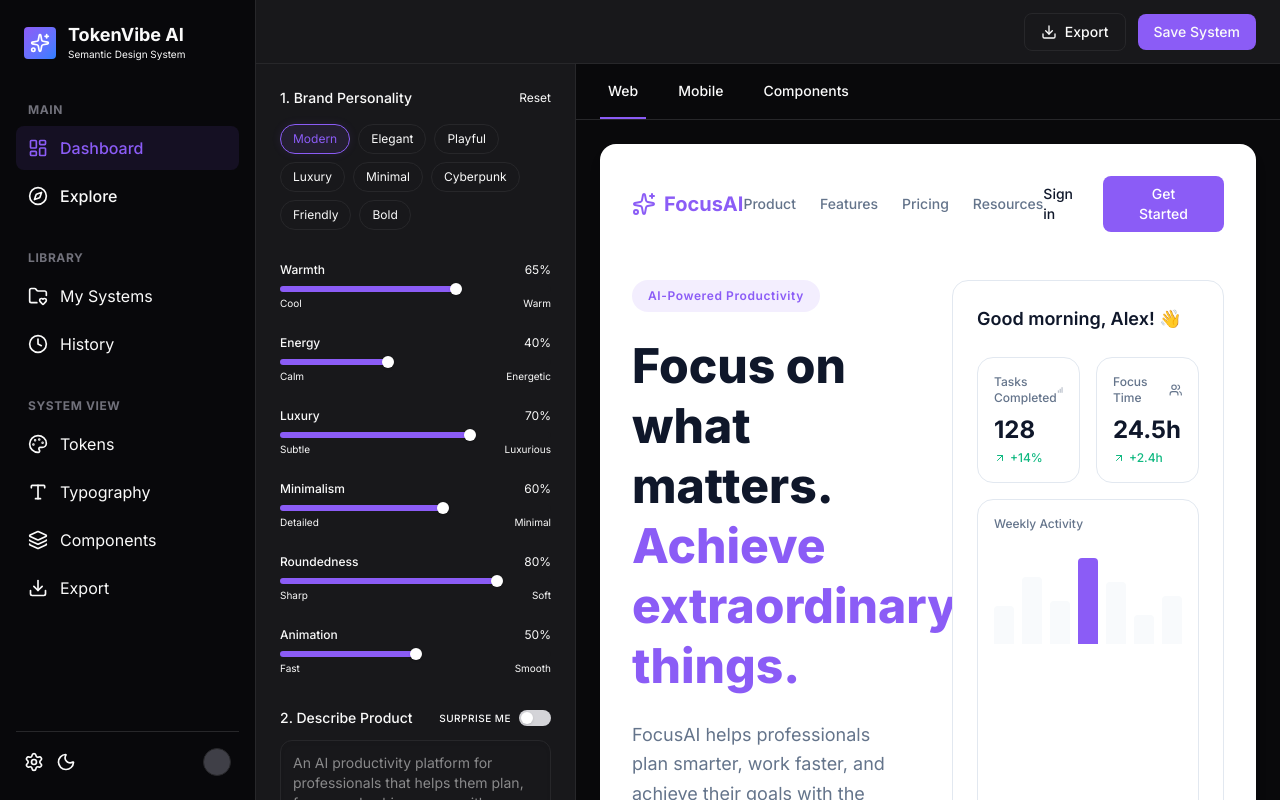
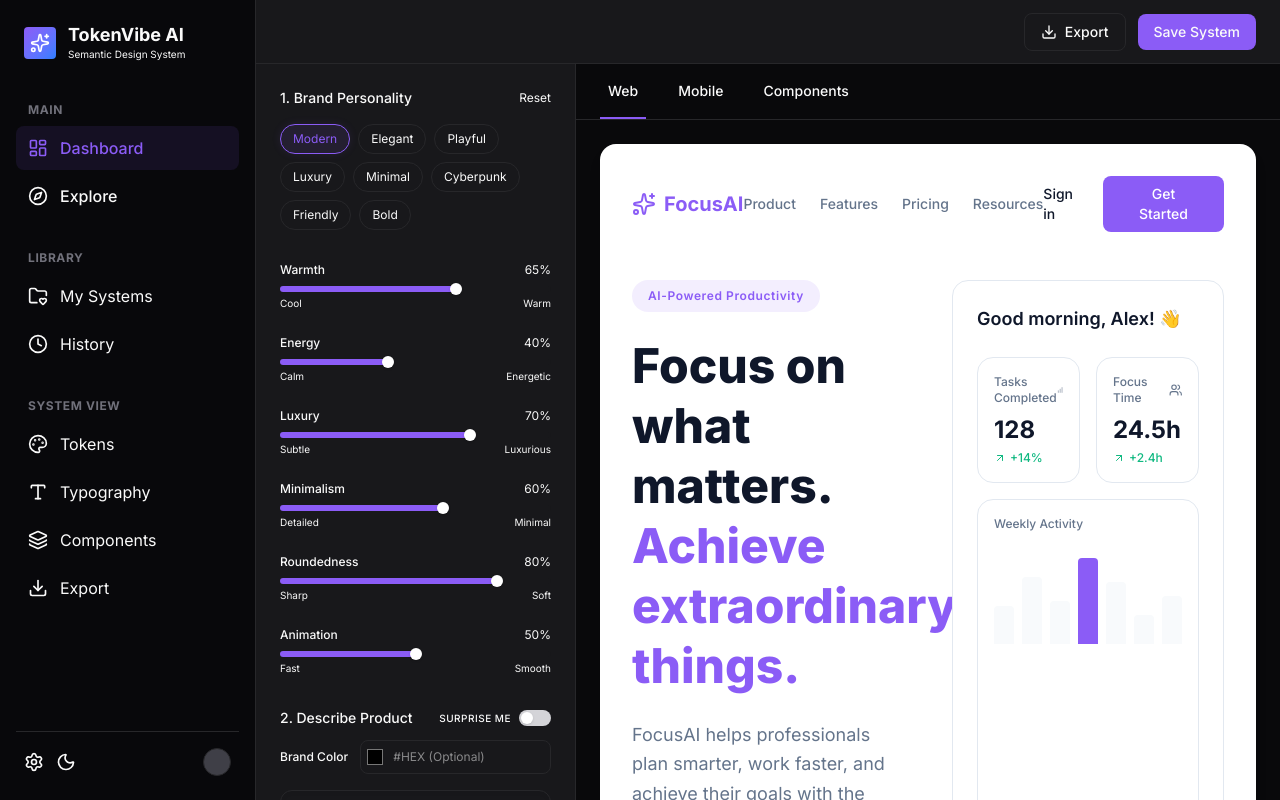
Before and after one commit to vinish-dev/TokenVibe-AI, a Next.js app in the folder apps/client/: page / in a window 1280 px wide. Built offline with nearby package versions, Linux system fonts and the light colour scheme.

Commit message:
feat: add optional Brand Color input for AI generation

```diff
--- a/apps/client/src/components/controls/ControlsPanel.tsx
+++ b/apps/client/src/components/controls/ControlsPanel.tsx
@@ -29,6 +29,7 @@ export function ControlsPanel() {
     animation: 50,
   });
   const [prompt, setPrompt] = useState("");
+  const [brandColor, setBrandColor] = useState("");
   const [isSurpriseMeMode, setIsSurpriseMeMode] = useState(false);
 
   const togglePersonality = (pill: string) => {
@@ -69,7 +70,7 @@ export function ControlsPanel() {
         const response = await fetch(`/api/generate`, {
           method: "POST",
           headers: { "Content-Type": "application/json" },
-          body: JSON.stringify({ prompt, personality, sliderValues })
+          body: JSON.stringify({ prompt, personality, sliderValues, brandColor })
         });
 
         if (!response.ok) throw new Error("Failed to generate theme");
@@ -128,6 +129,7 @@ export function ControlsPanel() {
             setSelectedPersonalities(['Modern']);
             setSliderValues({ warmth: 65, energy: 40, luxury: 70, minimalism: 60, roundedness: 80, animation: 50 });
             setPrompt("");
+            setBrandColor("");
             setIsSurpriseMeMode(false);
           }}
         >
@@ -212,6 +214,36 @@ export function ControlsPanel() {
         </div>
       </div>
 
+      <div className="flex items-center gap-3 mb-4">
+        <label className="text-xs font-medium text-muted-foreground whitespace-nowrap">Brand Color</label>
+        <div className="flex items-center gap-2 bg-surface border border-border rounded-lg p-1 w-full opacity-100 transition-opacity" style={{ opacity: isSurpriseMeMode ? 0.5 : 1 }}>
+          <input
+            type="color"
+            value={brandColor || "#000000"}
+            onChange={(e) => setBrandColor(e.target.value)}
+            disabled={isSurpriseMeMode}
+            className="w-6 h-6 rounded cursor-pointer border-0 p-0 bg-transparent"
+          />
+          <input
+            type="text"
+            placeholder="#HEX (Optional)"
+            value={brandColor}
+            onChange={(e) => setBrandColor(e.target.value)}
+            disabled={isSurpriseMeMode}
+            className="bg-transparent border-none outline-none text-xs w-full text-foreground placeholder:text-muted-foreground/50"
+          />
+          {brandColor && (
+            <button
+              onClick={() => setBrandColor("")}
+              disabled={isSurpriseMeMode}
+              className="text-muted-foreground hover:text-foreground text-[10px] px-2"
+            >
+              Clear
+            </button>
+          )}
+        </div>
+      </div>
+
       <div className="relative mb-6">
         <textarea
           value={prompt}
```
Also changed, not shown: 2 other files (tests, documents, lock files or other folders).
